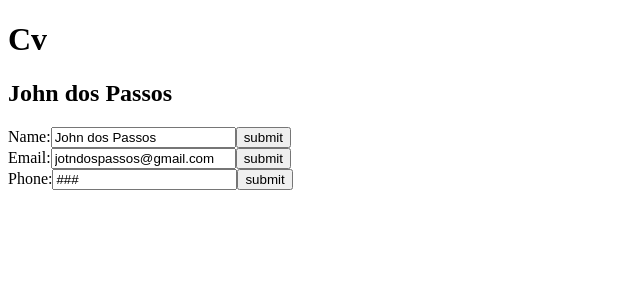
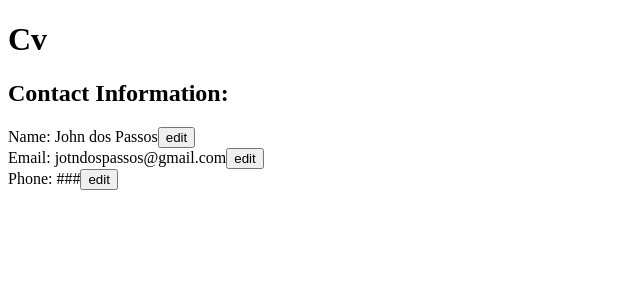
Before and after one commit to Belbut/cv-application, a React (Vite) app: page / in a window 1280 px wide. Shown: the top 300 px of the page, without its empty margins (0-640 px from the left). Built offline with nearby package versions, Linux system fonts and the light colour scheme.

Commit message:
refactor: personal info components

```diff
--- a/src/components/PersonalInfo.jsx
+++ b/src/components/PersonalInfo.jsx
@@ -1,7 +1,12 @@
 import { useState } from "react"
 
-function Info({ title, content, contentCallBack }) {
-  const [isEdit, setIsEdit] = useState(false);
+function Info({ info, setInfo, contentType }) {
+  const title = contentType.charAt(0).toUpperCase() + contentType.slice(1)
+  const content = info[contentType]
+  const contentCallBack = (value) => setInfo(prev => ({ ...prev, [contentType]: value }))
+
+
+  const [isEdit, setIsEdit] = useState(true);
 
   const button = () => {
     if (isEdit) {
@@ -26,26 +31,26 @@ function Info({ title, content, contentCallBack }) {
 
   return (
     <div>
-      {/* // <label for="content">{title}</label> */}
-      <span> {title}</span>
+      <span> {title}: </span>
       {button()}
     </div>
   )
 }
 
+
 function PersonalInfo({ }) {
   const [info, setInfo] = useState({ name: "John dos Passos", email: "jotndospassos@gmail.com", phone: "###" })
 
   return (
-    <>
-      <h2>{info.name}</h2>
-      <section className="contact-information">
-        <Info title="Name:" content={info.name} contentCallBack={(content) => setInfo({ ...info, name: content })} />
-        <Info title="Email:" content={info.email} contentCallBack={(content) => setInfo({ ...info, email: content })} />
-        <Info title="Phone:" content={info.phone} contentCallBack={(content) => setInfo({ ...info, phone: content })} />
-      </section>
+    <section>
+      <h2>Contact Information:</h2>
+      <div className="contact-information">
+        <Info info={info} setInfo={setInfo} contentType="name" />
+        <Info info={info} setInfo={setInfo} contentType="email" />
+        <Info info={info} setInfo={setInfo} contentType="phone" />
+      </div>
 
-    </>
+    </section>
   )
 }
 
```
